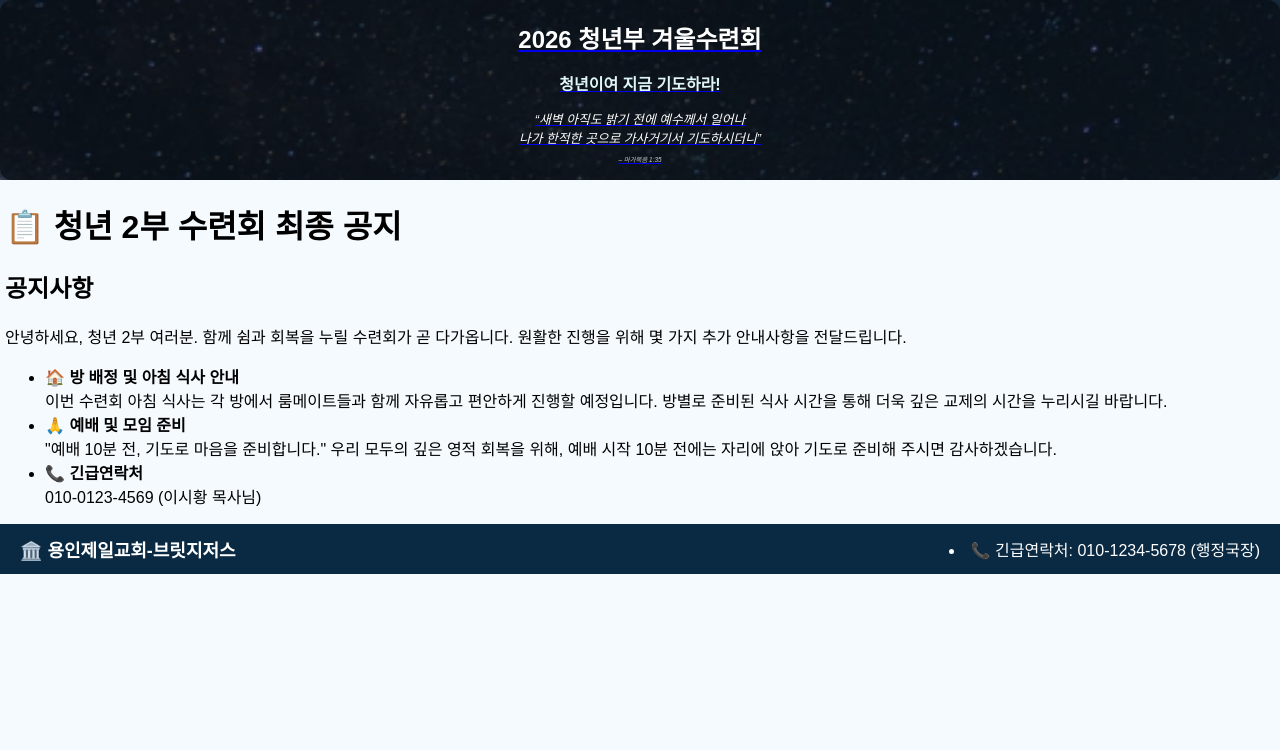
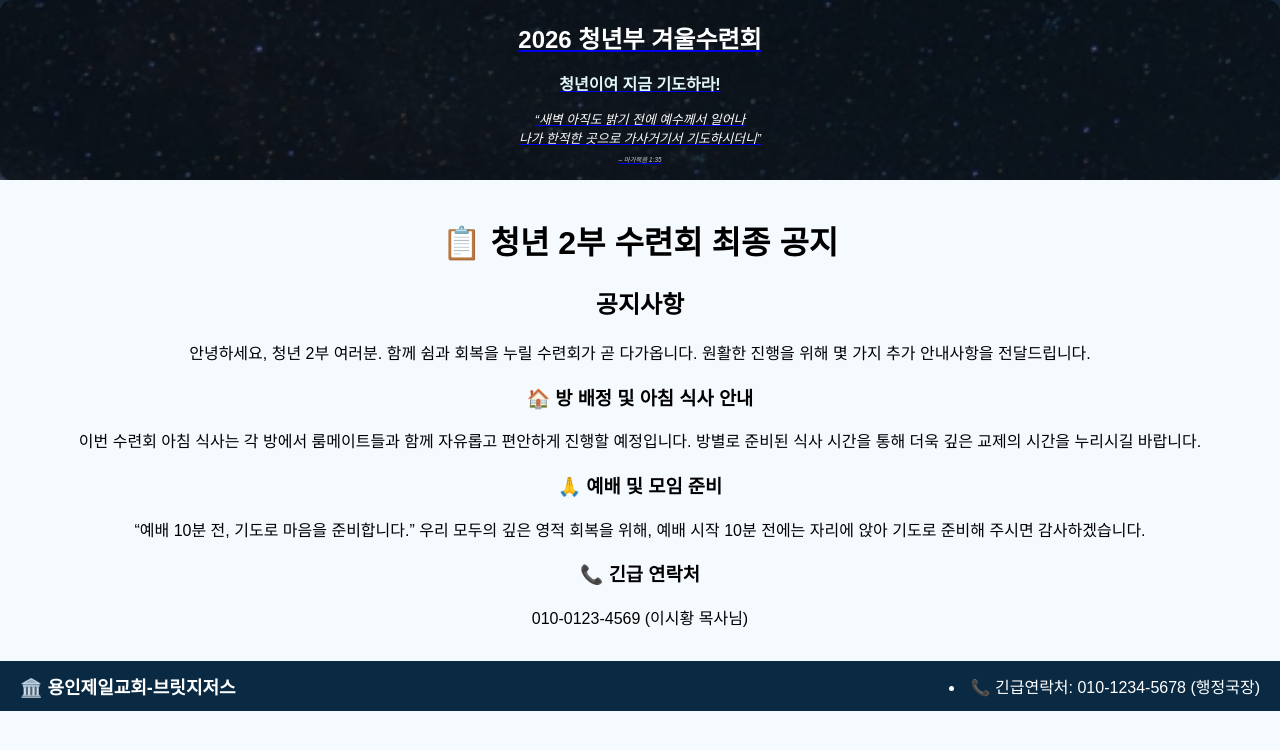
Before and after one commit to SEOYOUNGJIN92/GuidBook_react, a React (Create React App) app: page /faq in a window 1280 px wide. Shown: the top 750 px of the page. Built offline with nearby package versions, Linux system fonts and the light colour scheme.

Commit message:
전체 수정

```diff
--- a/public/index.html
+++ b/public/index.html
@@ -1,12 +1,6 @@
 <!DOCTYPE html>
 <html lang="ko">
   <head>
-    <!-- 네이버 지도 API -->
-    <!-- <script
-      type="text/javascript"
-      src="https://openapi.map.naver.com/openapi/v3/maps.js?ncpClientId=ltetl0vuej"
-    ></script> -->
-
     <meta charset="utf-8" />
     <meta name="viewport" content="width=device-width, initial-scale=1" />
     <title>교회 수련회 가이드</title>
--- /dev/null
+++ b/src/csses/RetreatGrouping.css
@@ -0,0 +1,60 @@
+.faq-container {
+  padding: 16px;
+  text-align: center;
+}
+
+.description {
+  margin-bottom: 20px;
+  color: #555;
+}
+
+/* 탭 버튼 영역 */
+.tab-buttons {
+  display: flex;
+  justify-content: center;
+  gap: 12px;
+  margin-bottom: 20px;
+}
+
+.tab-btn {
+  flex: 1;
+  padding: 12px 20px;
+  border: none;
+  border-radius: 9999px; /* pill 형태 */
+  font-size: 16px;
+  font-weight: bold;
+  cursor: pointer;
+  background-color: #e0e0e0;
+  color: #333;
+  transition: all 0.2s ease;
+}
+
+.tab-btn:hover {
+  background-color: #d5d5d5;
+}
+
+/* 활성화된 탭 */
+.tab-btn.active.group {
+  background-color: #1e90ff; /* 파란색 */
+  color: white;
+  box-shadow: 0 4px 8px rgba(0, 0, 0, 0.2);
+  transform: scale(1.05);
+}
+
+.tab-btn.active.room {
+  background-color: #2ecc71; /* 초록색 */
+  color: white;
+  box-shadow: 0 4px 8px rgba(0, 0, 0, 0.2);
+  transform: scale(1.05);
+}
+
+/* 탭 이미지 */
+.tab-image {
+  max-width: 250px;
+  width: 100%;
+  height: auto;
+  border-radius: 12px;
+  box-shadow: 0 4px 8px rgba(0, 0, 0, 0.1);
+  margin: 0 auto;
+  display: block;
+}
--- a/src/index.css
+++ b/src/csses/index.css
@@ -66,7 +66,7 @@
 }
 
 .navbar-links {
-  /* display: flex; */
+  display: flex;
   padding-top: 70px;
   flex-wrap: wrap; /* 모바일에서 줄바꿈 가능 */
   gap: 8px;
@@ -95,10 +95,6 @@ body {
   font-family: "Noto Sans KR", sans-serif;
   background: #f5faff;
 }
-.p-4 {
-  margin: 5px;
-  margin-bottom: 15px;
-}
 .home-container {
   display: flex;
   flex-direction: column;
@@ -122,7 +118,7 @@ body {
 /* ProgramPage.jsx webp 이미지 파일  */
 .responsive-img {
   width: 100%;
-  height: 500px;
+  /* height: 500px; */
   max-width: 500px; /* 최대 크기 제한 */
   display: block;
   margin: 0 auto; /* 가운데 정렬 */
--- a/src/index.js
+++ b/src/index.js
@@ -1,7 +1,7 @@
 import React from "react";
 import ReactDOM from "react-dom/client";
 import App from "./App";
-import "./index.css";
+import "./csses/index.css";
 
 const root = ReactDOM.createRoot(document.getElementById("root"));
 root.render(
--- a/src/pages/FaqPage.jsx
+++ b/src/pages/FaqPage.jsx
@@ -1,37 +1,41 @@
 // src/pages/FaqPage.jsx
+
 export default function FaqPage() {
   return (
-    <div className="p-4">
-      <h1 className="text-xl font-bold mb-4">📋 청년 2부 수련회 최종 공지</h1>
+    <div className="faq-container">
+      <h1 className="faq-title">📋 청년 2부 수련회 최종 공지</h1>
 
-      <h2 className="font-semibold mb-2">공지사항</h2>
+      <h2 className="faq-subtitle">공지사항</h2>
 
-      <p className="mb-4">
+      <p className="faq-intro">
         안녕하세요, 청년 2부 여러분. 함께 쉼과 회복을 누릴 수련회가 곧
         다가옵니다. 원활한 진행을 위해 몇 가지 추가 안내사항을 전달드립니다.
       </p>
 
-      <ul className="list-disc pl-5 space-y-4 mb-6 ">
-        <li>
-          🏠 <strong>방 배정 및 아침 식사 안내</strong>
-          <br />
-          이번 수련회 아침 식사는 각 방에서 룸메이트들과 함께 자유롭고 편안하게
-          진행할 예정입니다. 방별로 준비된 식사 시간을 통해 더욱 깊은 교제의
-          시간을 누리시길 바랍니다.
-        </li>
-        <li>
-          🙏 <strong>예배 및 모임 준비</strong>
-          <br />
-          "예배 10분 전, 기도로 마음을 준비합니다." 우리 모두의 깊은 영적 회복을
-          위해, 예배 시작 10분 전에는 자리에 앉아 기도로 준비해 주시면
-          감사하겠습니다.
-        </li>
-        <li>
-          📞 <strong>긴급연락처</strong>
-          <br />
-          010-0123-4569 (이시황 목사님)
-        </li>
-      </ul>
+      <div className="faq-section">
+        <div className="faq-item">
+          <h3 className="faq-heading">🏠 방 배정 및 아침 식사 안내</h3>
+          <p className="faq-text">
+            이번 수련회 아침 식사는 각 방에서 룸메이트들과 함께 자유롭고
+            편안하게 진행할 예정입니다. 방별로 준비된 식사 시간을 통해 더욱 깊은
+            교제의 시간을 누리시길 바랍니다.
+          </p>
+        </div>
+
+        <div className="faq-item">
+          <h3 className="faq-heading">🙏 예배 및 모임 준비</h3>
+          <p className="faq-text">
+            “예배 10분 전, 기도로 마음을 준비합니다.” 우리 모두의 깊은 영적
+            회복을 위해, 예배 시작 10분 전에는 자리에 앉아 기도로 준비해 주시면
+            감사하겠습니다.
+          </p>
+        </div>
+
+        <div className="faq-item">
+          <h3 className="faq-heading">📞 긴급 연락처</h3>
+          <p className="faq-text">010-0123-4569 (이시황 목사님)</p>
+        </div>
+      </div>
     </div>
   );
 }
--- a/src/pages/LocationPage.jsx
+++ b/src/pages/LocationPage.jsx
@@ -3,7 +3,7 @@ import React, { useEffect } from "react";
 // src/pages/LocationPage.jsx
 
 /* NAVER MAP START */
-function LocationPage() {
+export default function LocationPage() {
   const lat = 37.1638328;
   const lng = 126.9128482;
   const name = "청호인재개발원";
@@ -152,4 +152,3 @@ function LocationPage() {
     </div>
   );
 }
-export default LocationPage;
--- a/src/pages/Retreat Grouping List.jsx
+++ b/src/pages/Retreat Grouping List.jsx
@@ -1,22 +1,111 @@
+// // src/pages/FaqPage.jsx
+// import { useState } from "react";
+
+// export default function RetreatGrouping() {
+//   const [activeTab, setActiveTab] = useState("group");
+
+//   return (
+//     <div className="p-4">
+//       <div className="base-title mb-4">
+//         <h2 className="text-xl font-bold">조 & 방배정</h2>
+//       </div>
+//       <p className="mb-6 text-gray-700">
+//         공지된 방 배정 및 조 편성은 아래에서 확인해 주세요
+//       </p>
+
+//       {/* 탭 버튼 영역 */}
+//       <div className="flex justify-center gap-4 mb-6">
+//         <button
+//           onClick={() => setActiveTab("group")}
+//           className={`flex-1 py-3 px-6 rounded-full text-lg font-semibold transition-all duration-200
+//       ${
+//         activeTab === "group"
+//           ? "bg-blue-500 text-white shadow-md scale-105"
+//           : "bg-gray-200 text-gray-700 hover:bg-blue-100"
+//       }`}
+//         >
+//           ✨ 조 배정
+//         </button>
+
+//         <button
+//           onClick={() => setActiveTab("room")}
+//           className={`flex-1 py-3 px-6 rounded-full text-lg font-semibold transition-all duration-200
+//       ${
+//         activeTab === "room"
+//           ? "bg-green-500 text-white shadow-md scale-105"
+//           : "bg-gray-200 text-gray-700 hover:bg-green-100"
+//       }`}
+//         >
+//           🏠 방 배정
+//         </button>
+//       </div>
+
+//       {/* 탭 내용 */}
+//       <div className="text-center">
+//         {activeTab === "group" && (
+//           <img
+//             src={`${process.env.PUBLIC_URL}/img/timetale.webp`}
+//             alt="조 배정"
+//             className="tab-image w-full max-w-md mx-auto border rounded shadow"
+//           />
+//         )}
+//         {activeTab === "room" && (
+//           <img
+//             src={`${process.env.PUBLIC_URL}/img/26년 수련회 포스터.webp`}
+//             alt="방 배정"
+//             className="tab-image w-full max-w-md mx-auto border rounded shadow"
+//           />
+//         )}
+//       </div>
+//     </div>
+//   );
+// }
+
 // src/pages/FaqPage.jsx
-export default function FaqPage() {
+import { useState } from "react";
+import "../csses/RetreatGrouping.css"; // CSS 파일 불러오기
+
+export default function RetreatGrouping() {
+  const [activeTab, setActiveTab] = useState("group");
+
   return (
-    <div className="p-4">
+    <div className="faq-container">
       <div className="base-title">
-        <h2>조 & 방배정</h2>{" "}
+        <h2>조 & 방배정</h2>
       </div>
-      <p>공지된 방 배정 및 조 편성은 아래에서 확인해 주세요</p>
-      <img
-        src={`${process.env.PUBLIC_URL}/img/timetale.webp`}
-        alt="수련회 시간표"
-        className="w-full max-w-md mx-auto border rounded shadow responsive-img"
-      />
-      <img
-        style={{ margin: "15px" }}
-        src={`${process.env.PUBLIC_URL}/img/timetale.webp`}
-        alt="수련회 시간표"
-        className="w-full max-w-md mx-auto border rounded shadow responsive-img"
-      />
+      <p className="description">
+        공지된 방 배정 및 조 편성은 아래에서 확인해 주세요
+      </p>
+
+      {/* 탭 버튼 영역 */}
+      <div className="tab-buttons">
+        <button
+          onClick={() => setActiveTab("group")}
+          className={`tab-btn ${activeTab === "group" ? "active group" : ""}`}
+        >
+          ✨ 조 배정
+        </button>
+        <button
+          onClick={() => setActiveTab("room")}
+          className={`tab-btn ${activeTab === "room" ? "active room" : ""}`}
+        >
+          🏠 방 배정
+        </button>
+      </div>
+
+      {/* 탭 내용 */}
+      <div className="tab-content">
+        {activeTab === "group" && (
+          <img src="/img/timetale.webp" alt="조 배정" className="tab-image" />
+        )}
+        {activeTab === "room" && (
+          <img
+            src="/img/26년 수련회 포스터.webp"
+            alt="방 배정"
+            className="tab-image"
+          />
+        )}
+      </div>
     </div>
   );
 }
```
Also changed, not shown: public/monifeast.json (added, +25 -0 lines).
